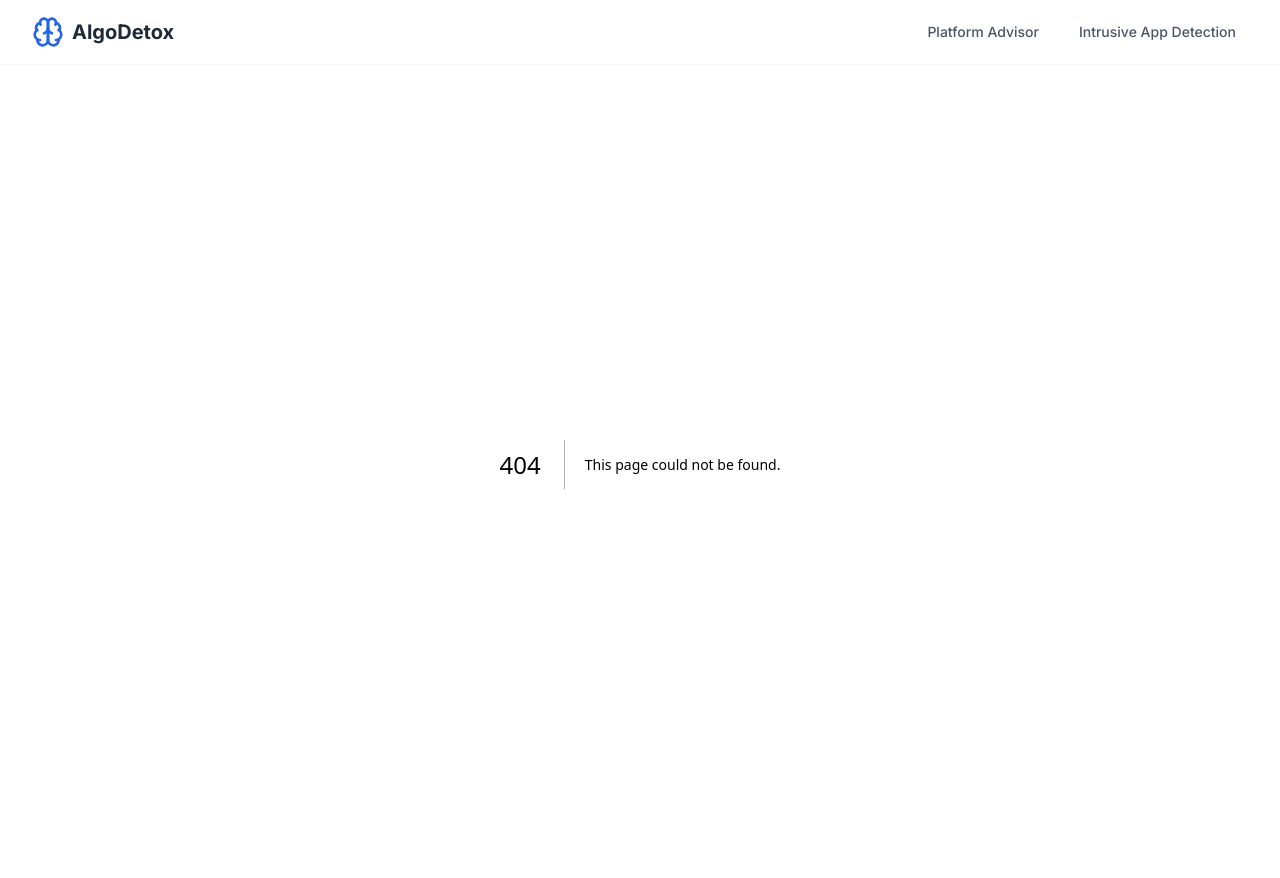
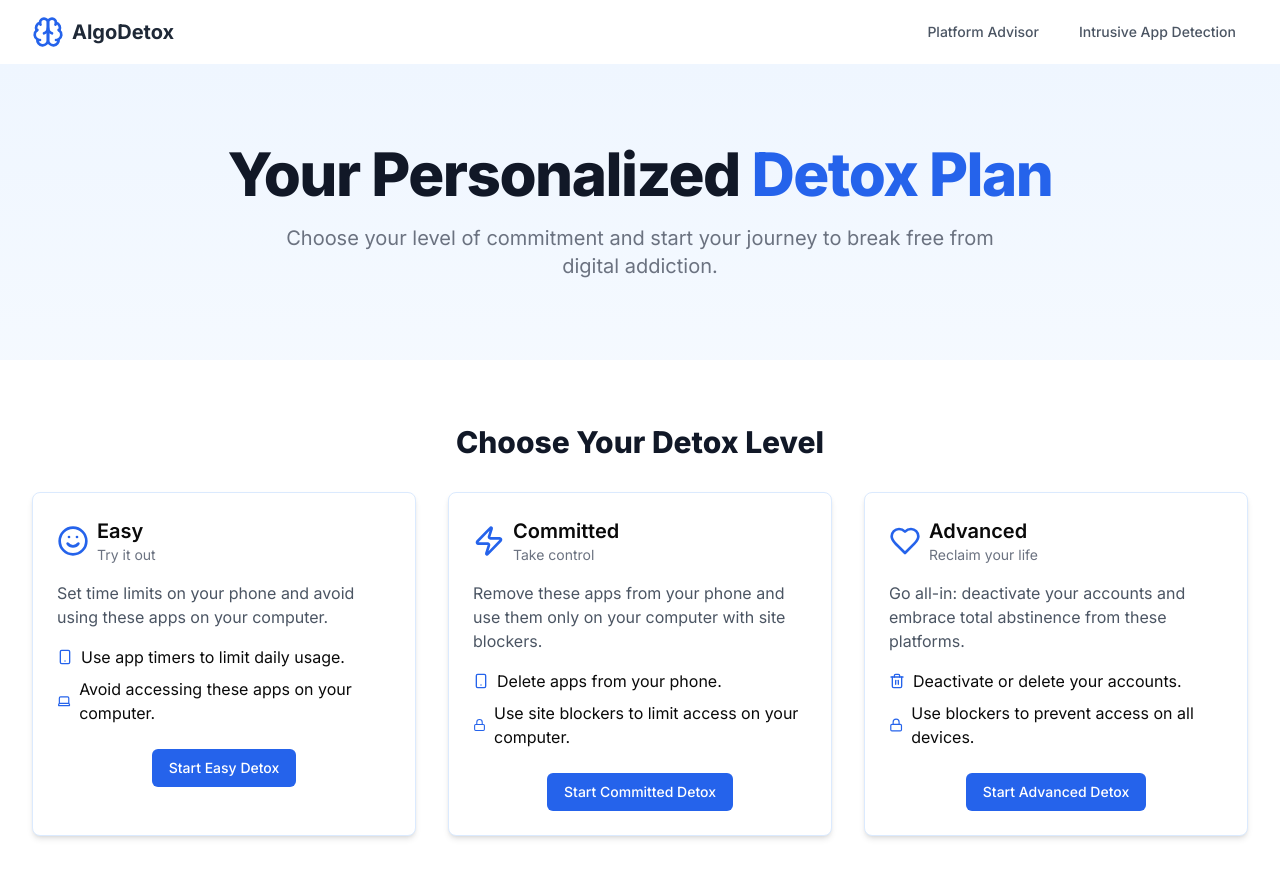
Before and after one commit to taman-islam/algoDetox, a Next.js app: page /recovery-path/personalized-plan in a window 1280 px wide. Before the commit this address had no page. Shown: the top 878 px of the page. Built offline with nearby package versions, Linux system fonts and the light colour scheme.

Commit message:
personalized plan page

```diff
--- /dev/null
+++ b/src/app/(subroutes)/recovery-path/personalized-plan/page.tsx
@@ -0,0 +1,140 @@
+import {
+  Smartphone,
+  Laptop,
+  Trash2,
+  Lock,
+  Smile,
+  Zap,
+  Heart,
+} from 'lucide-react';
+
+export default function PersonalizedPlanPage() {
+  return (
+    <div className='min-h-screen bg-gradient-to-b from-blue-50 to-white'>
+      {/* Hero Section */}
+      <section className='py-20'>
+        <div className='max-w-7xl mx-auto px-4 sm:px-6 lg:px-8'>
+          <div className='text-center'>
+            <h1 className='text-4xl tracking-tight font-extrabold text-gray-900 sm:text-5xl md:text-6xl'>
+              Your Personalized
+              <span className='text-blue-600'> Detox Plan</span>
+            </h1>
+            <p className='mt-3 max-w-md mx-auto text-base text-gray-500 sm:text-lg md:mt-5 md:text-xl md:max-w-3xl'>
+              Choose your level of commitment and start your journey to break
+              free from digital addiction.
+            </p>
+          </div>
+        </div>
+      </section>
+
+      {/* Three-Card Layout */}
+      <section className='py-16 bg-white'>
+        <div className='max-w-7xl mx-auto px-4 sm:px-6 lg:px-8'>
+          <h2 className='text-3xl font-extrabold text-gray-900 text-center mb-8'>
+            Choose Your Detox Level
+          </h2>
+          <div className='grid grid-cols-1 gap-8 md:grid-cols-3'>
+            {/* Easy Card */}
+            <div className='bg-white p-6 rounded-lg shadow-md border border-blue-100'>
+              <div className='flex items-center mb-4'>
+                <Smile className='h-8 w-8 text-blue-600 mr-2' />
+                <div>
+                  <h3 className='text-xl font-semibold'>Easy</h3>
+                  <p className='text-sm text-gray-500'>Try it out</p>
+                </div>
+              </div>
+              <p className='text-gray-600 mb-4'>
+                Set time limits on your phone and avoid using these apps on your
+                computer.
+              </p>
+              <ul className='space-y-2'>
+                <li className='flex items-center'>
+                  <Smartphone className='h-4 w-4 text-blue-600 mr-2' />
+                  Use app timers to limit daily usage.
+                </li>
+                <li className='flex items-center'>
+                  <Laptop className='h-4 w-4 text-blue-600 mr-2' />
+                  Avoid accessing these apps on your computer.
+                </li>
+              </ul>
+              <div className='mt-6 text-center'>
+                <a
+                  href='#'
+                  className='inline-flex items-center px-4 py-2 border border-transparent text-sm font-medium rounded-md text-white bg-blue-600 hover:bg-blue-700'
+                >
+                  Start Easy Detox
+                </a>
+              </div>
+            </div>
+
+            {/* Committed Card */}
+            <div className='bg-white p-6 rounded-lg shadow-md border border-blue-100'>
+              <div className='flex items-center mb-4'>
+                <Zap className='h-8 w-8 text-blue-600 mr-2' />
+                <div>
+                  <h3 className='text-xl font-semibold'>Committed</h3>
+                  <p className='text-sm text-gray-500'>Take control</p>
+                </div>
+              </div>
+              <p className='text-gray-600 mb-4'>
+                Remove these apps from your phone and use them only on your
+                computer with site blockers.
+              </p>
+              <ul className='space-y-2'>
+                <li className='flex items-center'>
+                  <Smartphone className='h-4 w-4 text-blue-600 mr-2' />
+                  Delete apps from your phone.
+                </li>
+                <li className='flex items-center'>
+                  <Lock className='h-4 w-4 text-blue-600 mr-2' />
+                  Use site blockers to limit access on your computer.
+                </li>
+              </ul>
+              <div className='mt-6 text-center'>
+                <a
+                  href='#'
+                  className='inline-flex items-center px-4 py-2 border border-transparent text-sm font-medium rounded-md text-white bg-blue-600 hover:bg-blue-700'
+                >
+                  Start Committed Detox
+                </a>
+              </div>
+            </div>
+
+            {/* Advanced Card */}
+            <div className='bg-white p-6 rounded-lg shadow-md border border-blue-100'>
+              <div className='flex items-center mb-4'>
+                <Heart className='h-8 w-8 text-blue-600 mr-2' />
+                <div>
+                  <h3 className='text-xl font-semibold'>Advanced</h3>
+                  <p className='text-sm text-gray-500'>Reclaim your life</p>
+                </div>
+              </div>
+              <p className='text-gray-600 mb-4'>
+                Go all-in: deactivate your accounts and embrace total abstinence
+                from these platforms.
+              </p>
+              <ul className='space-y-2'>
+                <li className='flex items-center'>
+                  <Trash2 className='h-4 w-4 text-blue-600 mr-2' />
+                  Deactivate or delete your accounts.
+                </li>
+                <li className='flex items-center'>
+                  <Lock className='h-4 w-4 text-blue-600 mr-2' />
+                  Use blockers to prevent access on all devices.
+                </li>
+              </ul>
+              <div className='mt-6 text-center'>
+                <a
+                  href='#'
+                  className='inline-flex items-center px-4 py-2 border border-transparent text-sm font-medium rounded-md text-white bg-blue-600 hover:bg-blue-700'
+                >
+                  Start Advanced Detox
+                </a>
+              </div>
+            </div>
+          </div>
+        </div>
+      </section>
+    </div>
+  );
+}
```
